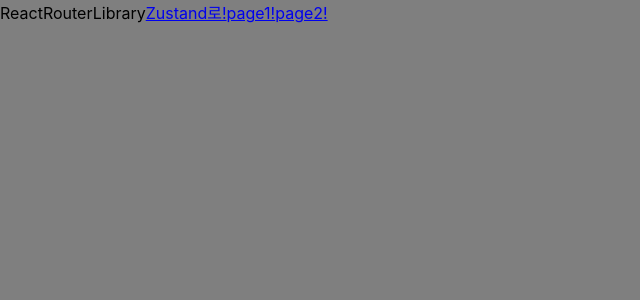
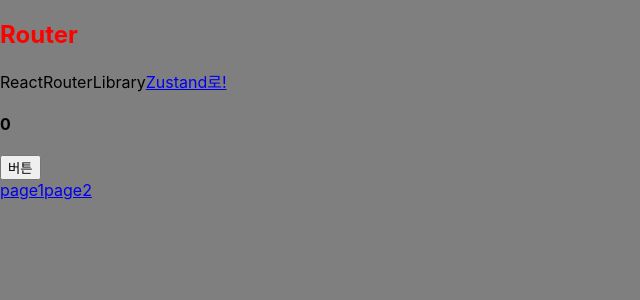
Before and after one commit to DDDDKo/reactLibrary, a React (Create React App) app: page /router in a window 1280 px wide. Shown: the top 300 px of the page, without its empty margins (0-640 px from the left). Built offline with nearby package versions, Linux system fonts and the light colour scheme.

Commit message:
2024-04-18 09:50

```diff
--- a/src/App.tsx
+++ b/src/App.tsx
@@ -3,6 +3,7 @@ import './App.css';
 import ZustandLibrary from 'src/zustand/ZustandLibrary';
 import { Route, Routes } from 'react-router';
 import ReactRouterLibrary, { ReactRouterPage1, ReactRouterPage2 } from './react-router/ReactRouterLibrary';
+import Layout from './react-router/Layout';
 
 function App() {
   return (
@@ -11,12 +12,13 @@ function App() {
       <Route path='/page1' element={<ReactRouterPage1 />} />
       <Route path='/page2' element={<ReactRouterPage2 />} />
       <Route path='/zustand' element={<ZustandLibrary />} /> */}
-      <Route path='/router'>
+      <Route path='/router' element={<Layout />} >
         <Route index element={<ReactRouterLibrary />} />
         <Route path='page1' element={<ReactRouterPage1 />} />
         <Route path='page2' element={<ReactRouterPage2 />} />
       </Route>
       <Route path='/zustand' element={<ZustandLibrary />} />
+      <Route path='/*' element={<h1>404Error</h1>} />
     </Routes>
   );
 }
--- /dev/null
+++ b/src/react-router/Layout.tsx
@@ -0,0 +1,13 @@
+import React from "react";
+import { Outlet } from "react-router";
+
+export default function Layout() {
+    // <Outlet /> :
+    // - 부모 <Route>에 해당 컴포넌트가 element로 등록되어있을 때 자식 <Route>의 element가 해당 위치에 표시되도록 하는 컴포넌트
+    return (
+        <>
+            <h2 style={{color:"red"}}>Router</h2>
+            <Outlet />
+        </>
+    );
+}
--- a/src/react-router/ReactRouterLibrary.tsx
+++ b/src/react-router/ReactRouterLibrary.tsx
@@ -1,4 +1,5 @@
-import React from "react";
+import React, { useState } from "react";
+import { Link, useNavigate } from "react-router-dom";
 
 // react-router 패키지(라이브러리) :
 // - react의 SPA(Single Page Application)에서 라우팅을 구현하기 위한 라이브러리
@@ -25,12 +26,44 @@ import React from "react";
 // http://localhost:3000
 // http://localhost:3000/router
 export default function ReactRouterLibrary() {
+
+    // - a 요소로 페이지 전환을 하게 되면 새로운 요청을 보내게 되어 반드시 페이지가 새로고침 됨
+    // - 페이지가 새로 고쳐지면 상태 유지가 안 됨
+    // 이를 해결하기위해 Link 컴포넌트 사용
+
+    // <Link> :
+    // - 사용자가 해당 웹 애플리케이션 내에서 다른 페이지로 이동할 수 있도록 하는 컴포넌트
+    // - a 요소의 href로 페이지 전환을 하게 되면 새로운 페이지로 전향되는 반면 <Link> 컴포넌트는 새로고침을 하지 않고 URL만 변경
+    // - 다른 웹 애플리케이션으로 이동하는 작업은 <Link>로 수행하지 않음
+    // - 해당 <Link> 컴포넌트를 클릭했을 때 다른 작업을 같이 수행하고자 한다면 그 작업이 정상적으로 수행되지 않음
+    // - 페이지 이동 전에 특정 작업 결과에 따라 이동하고 싶으면 <Link> 컴포넌트를 사용하지 않음
+    const onLinkClick = () => {
+        alert('클릭!');
+    }
+
+    // useNavigate() :
+    // - Navigator 함수를 반환하는 훅 함수
+    // - Navigator 함수는 특정 조건에 따라서 URL을 변경하고자 할 때 사용할 수 있음
+    const navigator = useNavigate();
+    const [count, setCount] = useState<number>(0);
+    const onButtonClick = () => {
+        if(count >= 10) return navigator('/zustand');
+        setCount(count + 1);
+    };
+
     return (
     <div>
         ReactRouterLibrary
-        <a href="http://localhost:3000/zustand">Zustand로!</a>
-        <a href="http://localhost:3000/router/page1">page1!</a>
-        <a href="http://localhost:3000/router/page2">page2!</a>
+        {/* <a href="http://localhost:3000/zustand">Zustand로!</a> */}
+        <Link to={'/zustand'} onClick={onLinkClick}>Zustand로!</Link>
+        <div>
+            <h4>{count}</h4>
+            <button onClick={onButtonClick}>버튼</button>
+        </div>
+        {/* <a href="http://localhost:3000/router/page1">page1!</a> */}
+        <Link to={'/router/page1'}>page1</Link>
+        {/* <a href="http://localhost:3000/router/page2">page2!</a> */}
+        <Link to={'/router/page2'}>page2</Link>
     </div>
 );
 }
@@ -41,7 +74,8 @@ export function ReactRouterPage1 () {
     return (
         <div>
             <h1>페이지 1</h1>
-            <a href="http://localhost:3000/router">홈으로!</a>
+            {/* <a href="http://localhost:3000/router">홈으로!</a> */}
+            <Link to={'/router'}>홈으로!</Link>
         </div>
     );
 }
@@ -52,7 +86,8 @@ export function ReactRouterPage2 () {
     return (
         <div>
             <h1>페이지 2</h1>
-            <a href="http://localhost:3000/router">홈으로!</a>
+            {/* <a href="http://localhost:3000/router">홈으로!</a> */}
+            <Link to={'/router'}>홈으로!</Link>
         </div>
     );
 }
--- a/src/zustand/ZustandLibrary.tsx
+++ b/src/zustand/ZustandLibrary.tsx
@@ -1,4 +1,5 @@
 import React, { useState } from "react";
+import { Link } from "react-router-dom";
 import { create } from "zustand";
 
 // zustand 패키지(라이브러리) :
@@ -65,7 +66,8 @@ export default function ZustandLibrary() {
 
     return (
         <div>
-            <a href="http://localhost:3000/router">홈으로</a>
+            {/* <a href="http://localhost:3000/router">홈으로</a> */}
+            <Link to={'/router'}>홈으로!</Link>
             <div>
                 <h4>useState 방식 : {normal}</h4>
                 <button onClick={decreaseNormal}>-</button>
```
